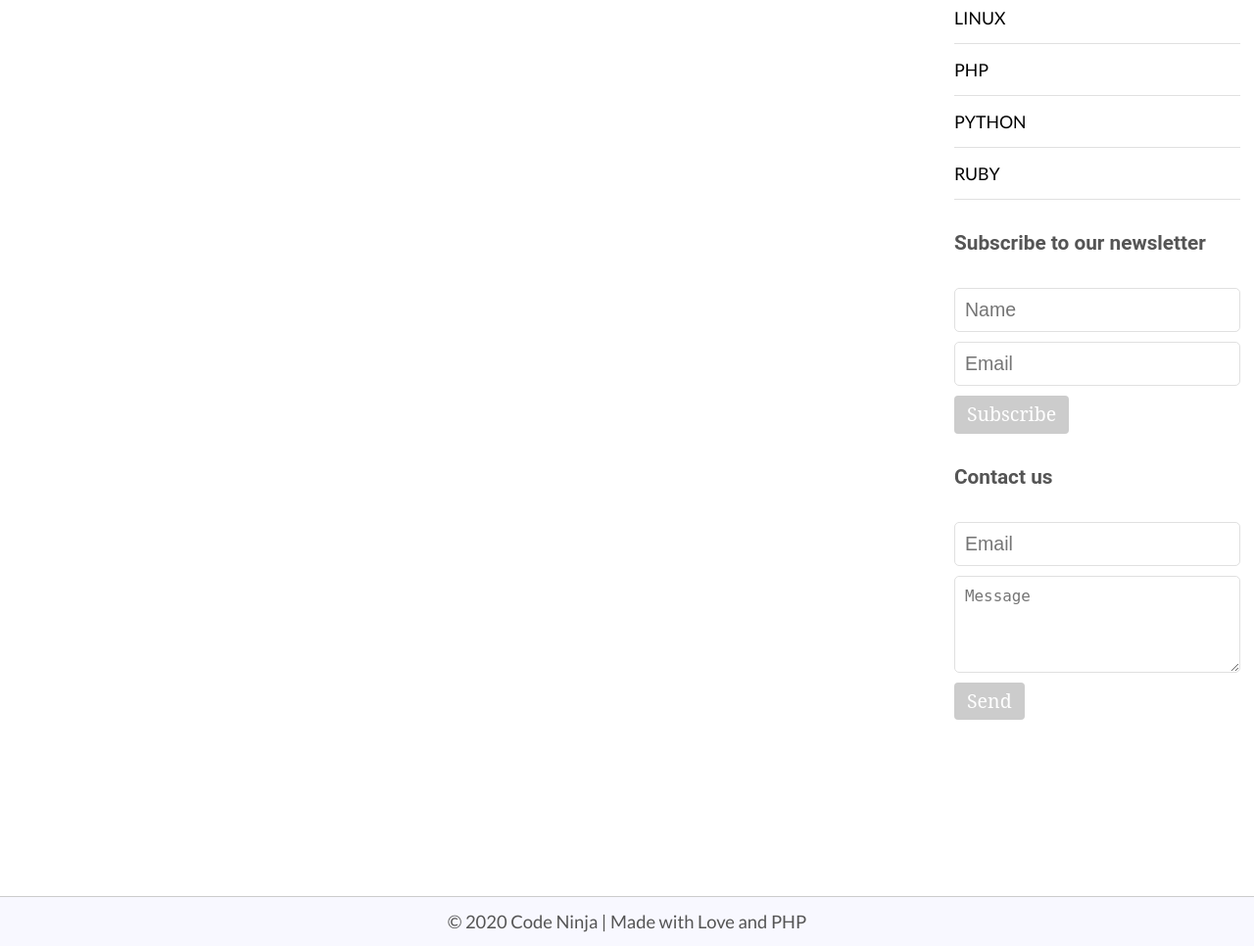
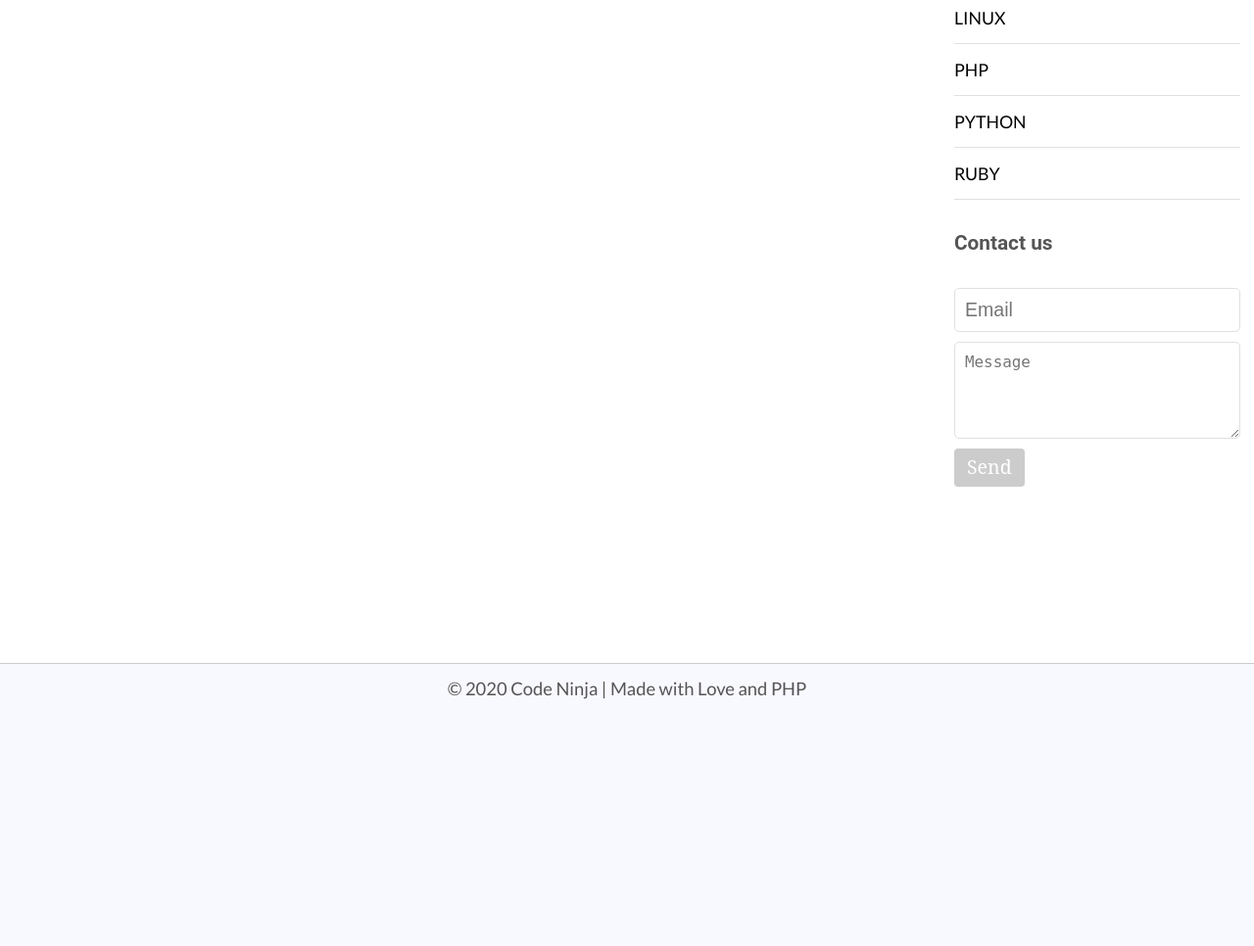
Before and after one commit to IsmailChacha/Blog, a PHP site: page /index.php/topics/iot in a window 1280 px wide. Shown: the part 862-1828 px from the top of the page at 98% size. After the commit the page ends 1576 px from the top, so only its background shows below. Run offline with PHP 8.4, Linux system fonts and the light colour scheme; data comes from the database, SQL or seed files in the repository; some libraries are stand-ins or nearby versions.

Commit message:
Forgot to remove the newsletter form from 1 page

```diff
--- a/app/templates/topicposts.html.php
+++ b/app/templates/topicposts.html.php
@@ -87,17 +87,6 @@
 			</ul>
 		</div>
 		<!-- Topics section -->
-		<!-- Join Our News Letter -->
-		<div class="section contactus">
-			<h3 class="section-title">Subscribe to our newsletter</h3>
-			<br />
-				<form action="/index.php/mailinglist" method="post">
-					<input type="text" name="newsletter[name]" class="text-input contact-input" placeholder="Name">
-					<input type="email" name="newsletter[email]" class="text-input contact-input" placeholder="Email">
-					<button type="submit" class="btn btn-big contact-btn"> Subscribe </button>
-				</form>
-		</div>
-		<!-- Join Our News Letter -->
 		<!-- Contact us -->
 		<div class="section contactus">
 			<h3 class="section-title">Contact us</h3>
```
